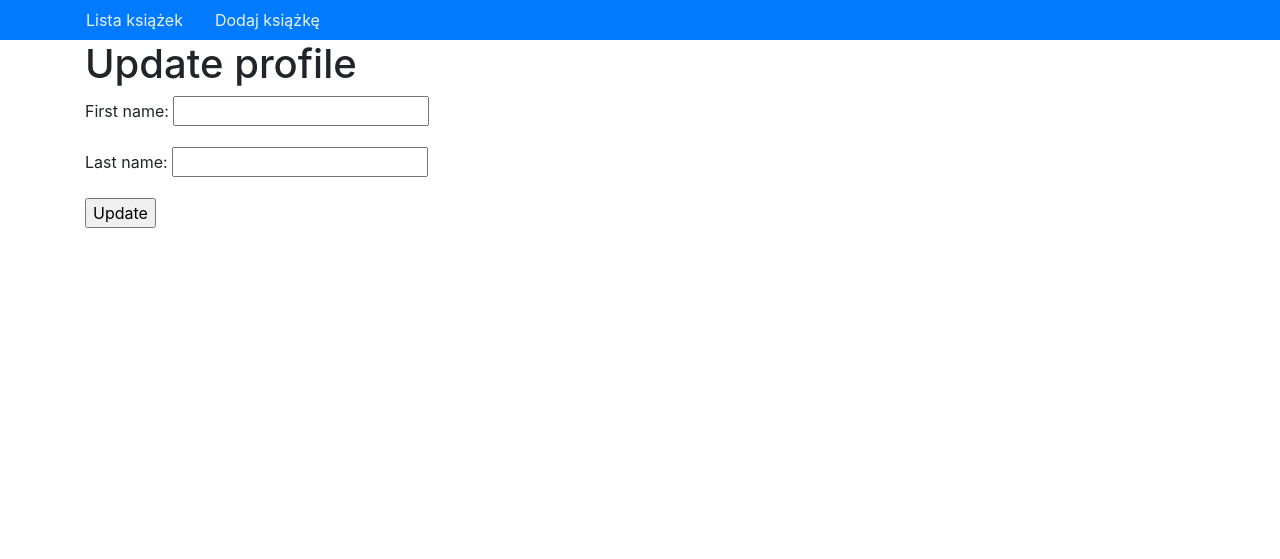
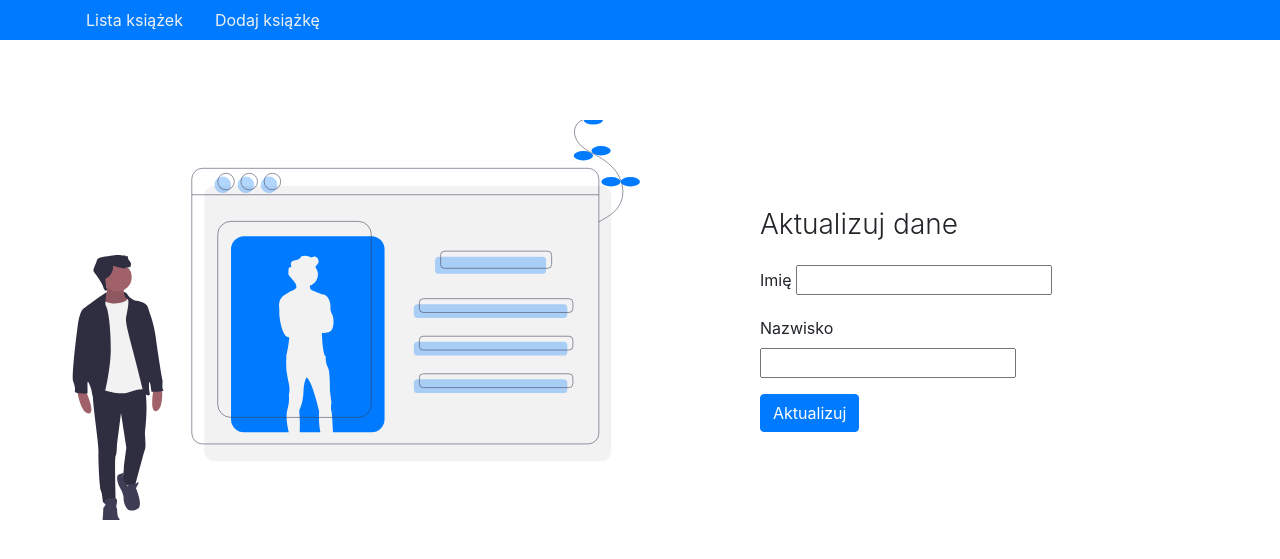
Before and after one commit to efefre/MyRental, a Django app: page /accounts/profile-update/ in a window 1280 px wide. Shown: the part 56-615 px from the top of the page. Run offline with Django 3.2, Linux system fonts and the light colour scheme; the visitor is signed in with stand-in values (Sample User, id 1); data comes from the database, SQL or seed files in the repository; some libraries are stand-ins or nearby versions.

Commit message:
Update template: userprofile_update.html

```diff
--- a/myRental_root/templates/users/userprofile_update.html
+++ b/myRental_root/templates/users/userprofile_update.html
@@ -1,11 +1,36 @@
 {% extends "base.html" %}
 
 {% block content %}
-<h1>Update profile</h1>
 
-<form method="post">{% csrf_token %}
-    {{ form.as_p }}
-    <input type="submit" value="Update">
-</form>
+
+<div class="container-fluid" id="profile-page">
+  <div class="row no-gutter">
+    <div class="d-none d-md-flex col-md-4 col-lg-6 bg-image"></div>
+    <div class="col-md-8 col-lg-6">
+      <div class="login d-flex align-items-center py-5">
+        <div class="container">
+          <div class="row">
+            <div class="col-md-9 col-lg-8 mx-auto">
+              <h3 class="login-heading mb-4">Aktualizuj dane</h3>
+                <form method="post">
+                    {% csrf_token %}
+                    <div class="form-group">
+                    <label for="id_first_name">Imię</label>
+                    {{form.first_name}}
+                  </div>
+                    <div class="form-group">
+                    <label for="id_last_name">Nazwisko</label>
+                    {{form.last_name}}
+                  </div>
+                <button type="submit" class="btn btn-primary">Aktualizuj</button>
+                </form>
+            </div>
+          </div>
+        </div>
+      </div>
+    </div>
+  </div>
+</div>
+
 
 {% endblock %}
```
Also changed, not shown: myRental_root/users/forms.py (added).
